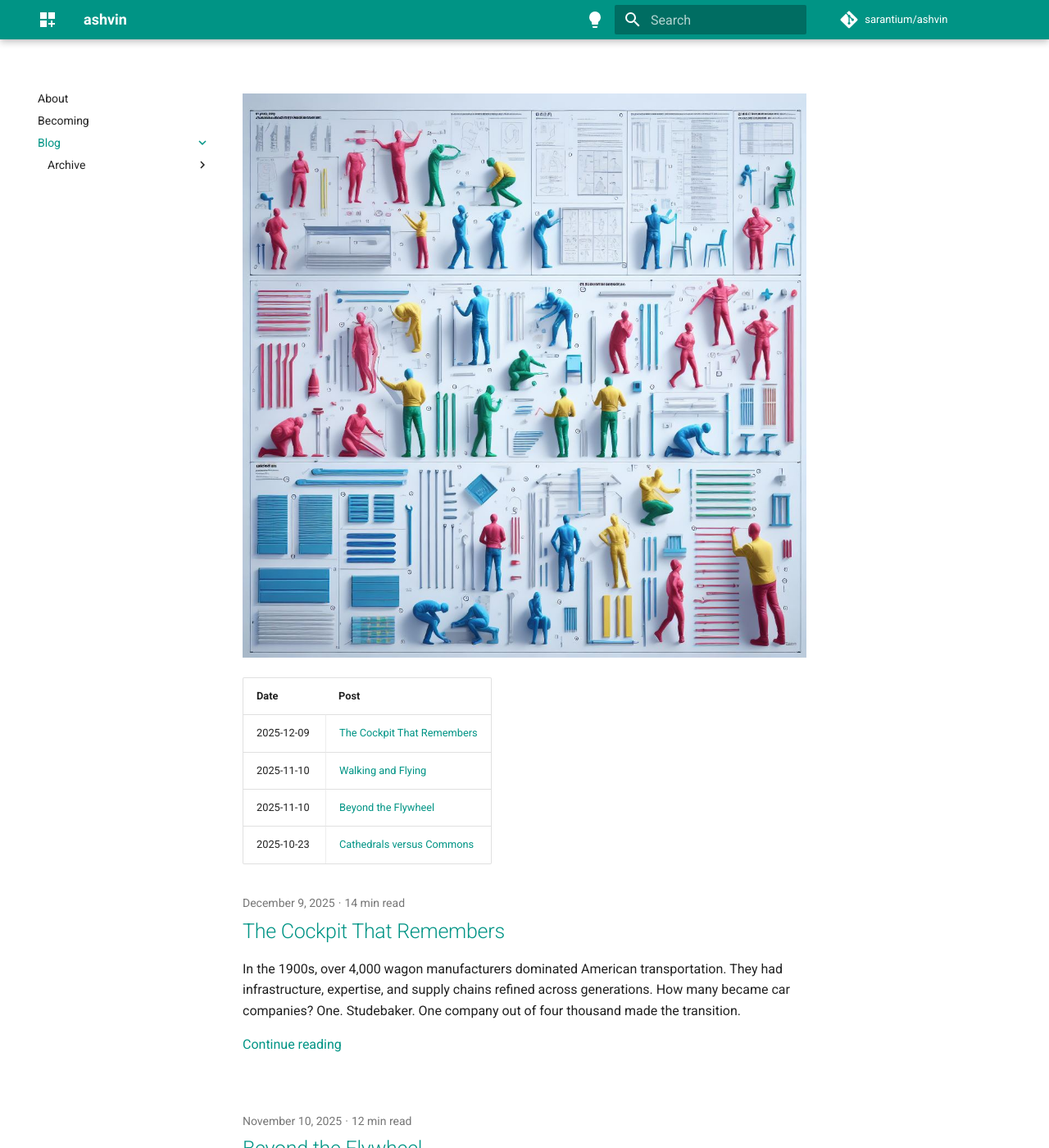
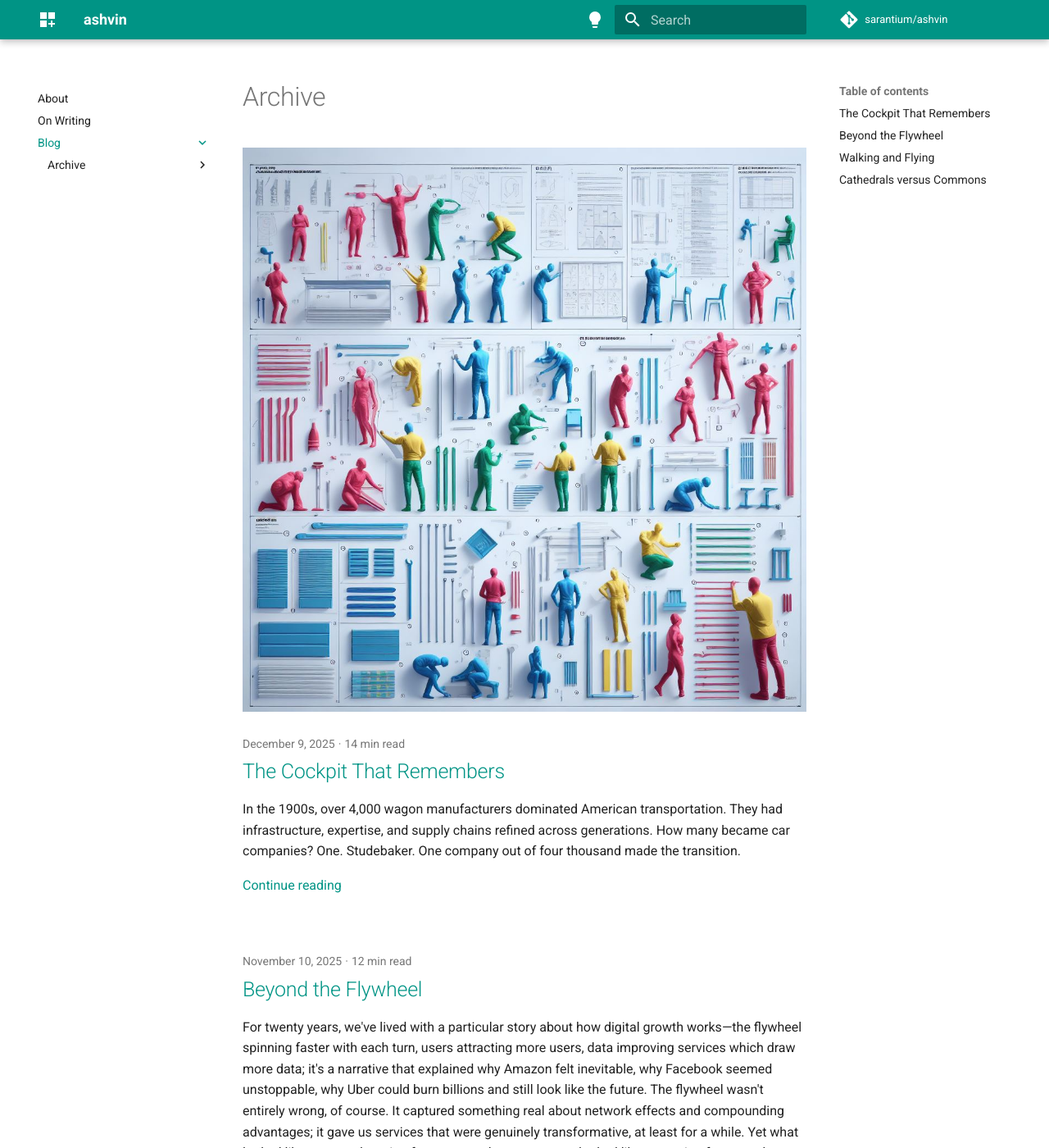
Before and after one commit to sarantium/ashvin, an MkDocs documentation site: the page built from docs/blog/index.md, in a window 1280 px wide and 1400 px high. Shown: the whole window at 82% size. Built offline with MkDocs 1.6.1 and Material for MkDocs 9.7.7, drawn with Linux system fonts in a browser that asks for light colours; comment, search, counter and statistics services are not loaded.

Commit message:
refactor: redesign site structure with curated landing page
- Rename "Becoming" → "On Writing" (clearer for visitors)
- Replace redirect-to-blog with curated landing page showing identity + recent posts
- Simplify blog/index.md to just archive header + image
- Update nav: About | On Writing | Blog

🤖 Generated with [Claude Code](https://claude.com/claude-code)

Co-Authored-By: Claude Opus 4.5 <noreply@anthropic.com>

```diff
--- a/docs/blog/index.md
+++ b/docs/blog/index.md
@@ -1,10 +1,5 @@
+# Archive
+
 <p align="center">
   <img src="../assets/clones_1.jpg" alt="Building AI Systems" style="max-width: 700px; width: 100%;">
 </p>
-
-| Date | Post |
-|------|------|
-| 2025-12-09 | [The Cockpit That Remembers](2025/12/09/the-cockpit-that-remembers/) |
-| 2025-11-10 | [Walking and Flying](2025/11/10/walking-and-flying/) |
-| 2025-11-10 | [Beyond the Flywheel](2025/11/10/beyond-the-flywheel/) |
-| 2025-10-23 | [Cathedrals versus Commons](2025/10/23/cathedrals-versus-commons/) |
--- a/mkdocs.yml
+++ b/mkdocs.yml
@@ -87,6 +87,6 @@ extra_css:
 
 nav:
   - About: about.md
-  - Becoming: becoming.md
+  - On Writing: on-writing.md
   - Blog:
       - blog/index.md
```
Also changed, not shown: docs/index.md (+16 -1 lines), docs/on-writing.md (renamed from docs/becoming.md, +2 -2 lines).
